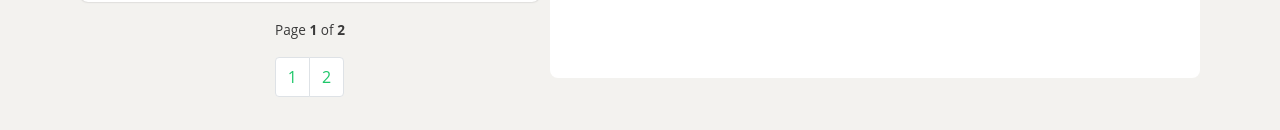
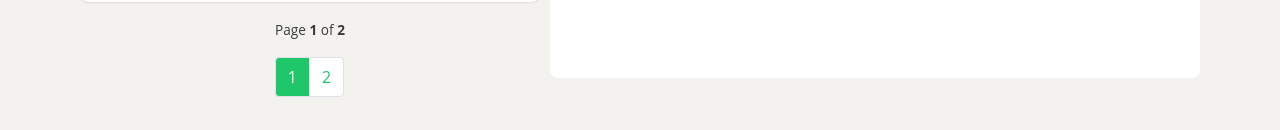
Before and after one commit to zongqiooi/zq-nodeflair-clone, a React (Vite) app: page / in a window 1280 px wide. Shown: the part 667-797 px from the top of the page. Built offline with nearby package versions, Linux system fonts and the light colour scheme.

Commit message:
feat: auto-focus page 1 button during initial render

```diff
--- a/src/components/JobPagination.jsx
+++ b/src/components/JobPagination.jsx
@@ -1,5 +1,13 @@
+import { useEffect, useRef } from "react";
+
 /* eslint-disable react/prop-types */
 const JobPagination = ({ currentPage, setCurrentPageCallback }) => {
+  const buttonOneRef = useRef();
+
+  useEffect(() => {
+    buttonOneRef.current.focus();
+  }, []);
+
   return (
     <div className="job-pagination">
       <span className="page-text">
@@ -10,6 +18,7 @@ const JobPagination = ({ currentPage, setCurrentPageCallback }) => {
           onClick={() => setCurrentPageCallback("1")}
           className="page-square-button-1"
           tabIndex="1"
+          ref={buttonOneRef}
         >
           1
         </div>
--- a/src/styles/style.css
+++ b/src/styles/style.css
@@ -234,6 +234,7 @@ hr {
   background-color: #1fc76a;
   color: white;
   transition: 0.2s;
+  outline: none;
 }
 
 .page-square-buttons-container {
```
